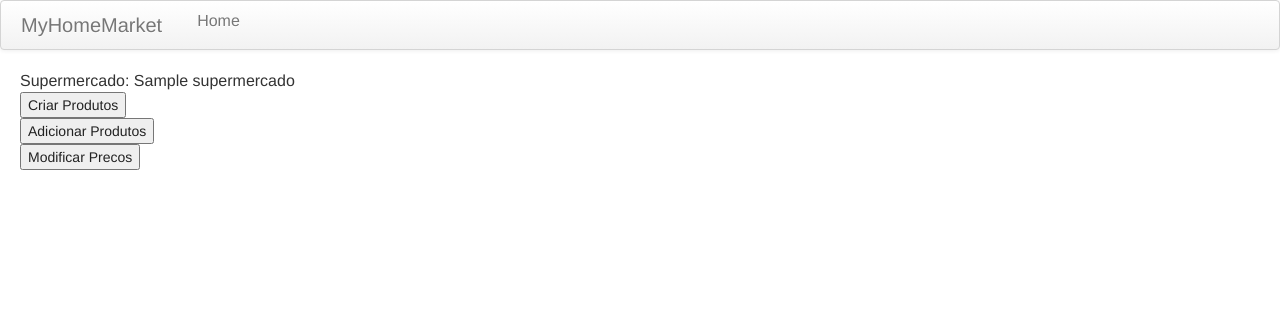
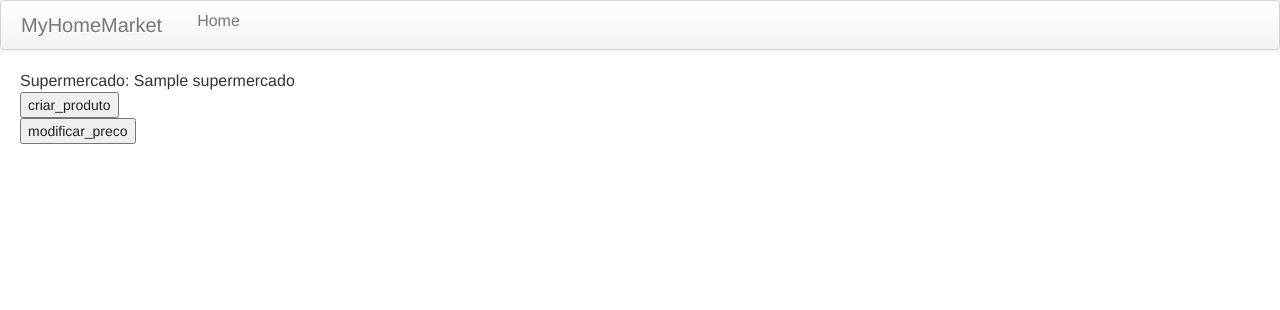
Before and after one commit to ThiagoRRamos/HomeMarket, a Django app: a page that uses HomeMarket/templates/supermercado_funcionalidades.html in a window 1280 px wide. Shown: the top 310 px of the page. Run offline with Django 3.2, Linux system fonts and the light colour scheme; a user stored in the database is signed in; tables that the repository leaves empty hold one stand-in row (values such as "Sample post"); parts of the project's set-up code (start-up, migrations or seed data) failed here and were passed over; some libraries are stand-ins or nearby versions.

Commit message:
atualizando

```diff
--- a/HomeMarket/templates/supermercado_funcionalidades.html
+++ b/HomeMarket/templates/supermercado_funcionalidades.html
@@ -5,10 +5,9 @@
     {% csrf_token %}
     Supermercado:  {{nome}}
     <br/>
-    <input type="submit" value="Criar Produtos" name ="Criar Produtos"/>
-	<br/>
-	<input type="submit" value="Adicionar Produtos"name ="Adicionar Produtos"/>
-	<br/>
-	<input type="submit" value="Modificar Precos"name = "Modificar Precos"/>
+    <input type="submit" name ="opcao1" value= "criar_produto"/>
+    <br/>
+    <input type="submit" name ="opcao1" value= "modificar_preco"/>
+
 </form>
 {% endblock %}
--- a/marketapp/views/supermercado.py
+++ b/marketapp/views/supermercado.py
@@ -15,7 +15,10 @@ def home(request):
 @apenas_supermercado()
 def funcionalidades_supermercado(request):
     nome = request.user.supermercado
-
+    if request.method == 'POST':
+        botao = request.POST['opcao1']
+        return redirect('/' + botao+'/')
+        print botao
     return render(request, 'supermercado_funcionalidades.html',{'nome' :nome})
 
 
```
